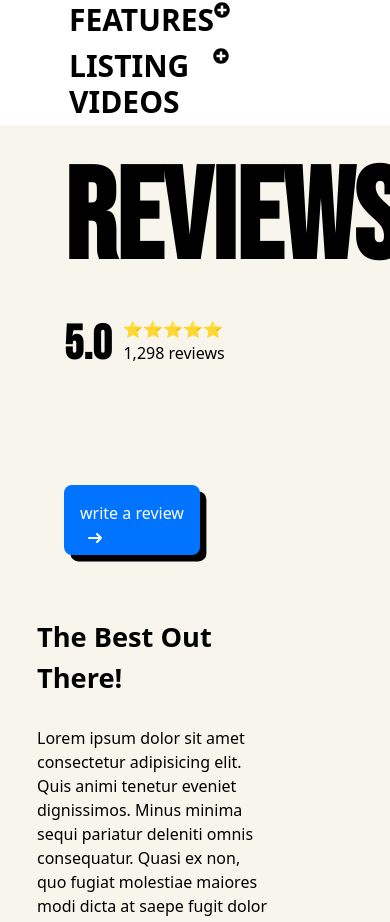
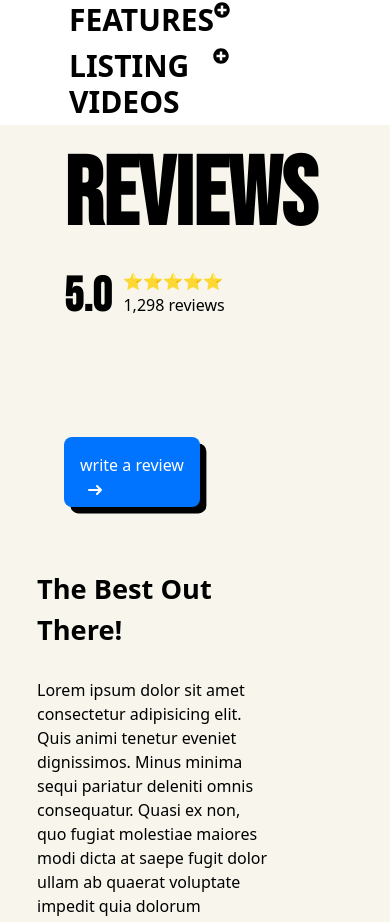
Before and after one commit to sameerkali/little_moments, a React (Vite) app: page / in a window 390 px wide. Shown: the part 2518-3440 px from the top of the page. Built offline with nearby package versions, Linux system fonts and the light colour scheme.

Commit message:
fix comments pages for

```diff
--- a/src/components/Review.jsx
+++ b/src/components/Review.jsx
@@ -6,7 +6,7 @@ const Review = () => {
     <>
       <div className="bg-[#F7F5EC]  sm:justify-between justify-center sm:p-16 flex flex-col sm:flex-row">
         <div className="left">
-          <h1 className="sam_bold text-[8rem] font-bold ml-16 sm:ml-0">REVIEWS</h1>
+          <h1 className="sam_bold text-[6rem] sm:text-[8rem] font-bold ml-16 sm:ml-0">REVIEWS</h1>
           <div className="ml-16 sm:ml-0 flex">
             <h2 className="text-[3rem] sam_bold top-[-.5rem] relative  mr-3 font-bold">
               5.0
```
